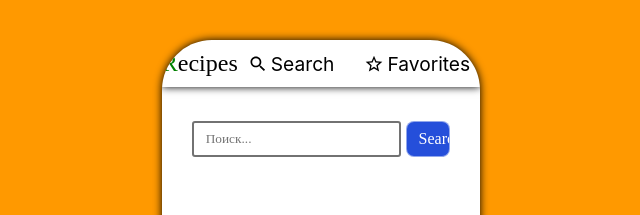
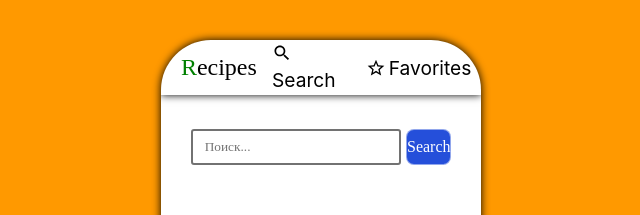
Before and after one commit to beautiful-cookie/recipe-book, a React (Create React App) app: page / in a window 1280 px wide. Shown: the top 215 px of the page, without its empty margins (319-959 px from the left). Built offline with nearby package versions, Linux system fonts and the light colour scheme; no server answers; a web font is replaced by a local one.

Commit message:
search tab activate

```diff
--- a/src/components/Header/Header.jsx
+++ b/src/components/Header/Header.jsx
@@ -1,6 +1,7 @@
 import styles from './Header.module.css'
 import SearchIcon from '@mui/icons-material/Search';
 import StarBorderIcon from '@mui/icons-material/StarBorder';
+import { Link } from 'react-router-dom';
 // Пусть Навигация будет разбира по якорям страницы
 // Придумай еще какие-то разделы для якорей
 const Header = () => {
@@ -10,7 +11,9 @@ const Header = () => {
         <span className={styles.empty}></span>
         <span className={styles.logo}>Recipes</span>
         <div className={styles.tabs}>
-          <span className={styles.searchTab}> <SearchIcon sx={{ fontSize: 20 }} /> Search</span>
+          <Link to='/' className={styles.searchTab}>
+            <span> <SearchIcon sx={{ fontSize: 20 }} /> Search</span>
+          </Link>
           <span className={styles.favorites}> <StarBorderIcon sx={{ fontSize: 20 }} /> Favorites</span>
         </div>
       </div>
--- a/src/components/Header/Header.module.css
+++ b/src/components/Header/Header.module.css
@@ -43,6 +43,8 @@ header {
     display: flex;
     justify-content: center;
     align-items: center;
+    text-decoration: none;
+    color: black;
     gap: 3px;
     padding: 3px 10px;
     border-radius: 8px;
--- a/src/components/Search/Search.jsx
+++ b/src/components/Search/Search.jsx
@@ -1,5 +1,6 @@
 import styles from './Search.module.css'
 import React, { useState } from 'react';
+import { Link } from 'react-router-dom';
 
 const Search = (props) => {
     const [search, setSearch] = useState("");
@@ -22,7 +23,9 @@ const Search = (props) => {
     return (
         <div className={styles.SearchWrapper}>
             <input placeholder='Поиск...' type="text" value={search} onChange={setSearchValue} onKeyPress={handleKeyPress} className={styles.Search} />
-            <input type='submit' value='Search' onClick={searchFunction} className={styles.SearchButton} />
+            <Link to='/#' className={styles.SearchButton}>
+                <div onClick={searchFunction}>Search</div>
+            </Link>
         </div>
     )
 }
--- a/src/components/Search/Search.module.css
+++ b/src/components/Search/Search.module.css
@@ -37,6 +37,7 @@
     background: rgb(37, 79, 218);
     color: white;
     outline: none;
+    text-decoration: none;
     border: 1px solid rgba(255, 255, 255, 0.5);
     border-radius: 8px;
     transition: background-color, border-color, 0.3s;
```
